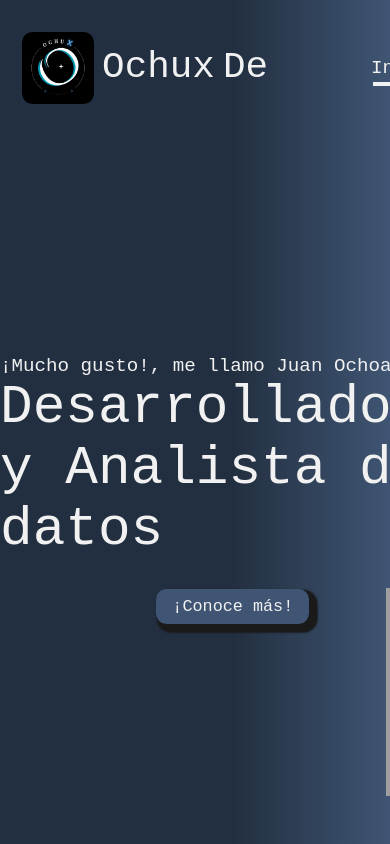
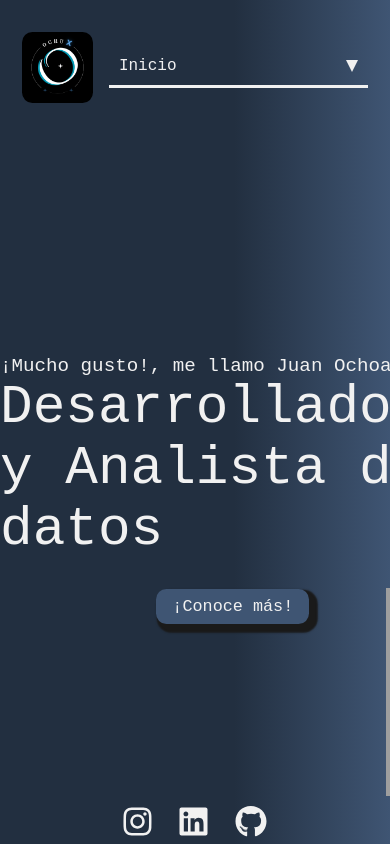
Before and after one commit to ochuxx/web_portfolio, a React (Vite) app in the folder template-react/: page / in a window 390 px wide. Shown: the top 844 px of the page. Built offline with nearby package versions, Linux system fonts and the light colour scheme; grey boxes are pictures that could not be loaded; a web font is replaced by a local one.

Commit message:
Header responsive
Se añade también el menú desplegable en caso de que la pantalla sea para celulares

```diff
--- a/template-react/src/components/header/ListMenu.jsx
+++ b/template-react/src/components/header/ListMenu.jsx
@@ -11,7 +11,14 @@ function MenuItem({ itemSelected, thisItem, thisItemArrayIndex, handleItemClick
       className={styles['list-menu__item']}
       onClick={() => handleItemClick(thisItem, thisItemArrayIndex)}
     >
-      <span>{thisItem[0]}</span>
+      <span
+        className={`
+          ${styles['list-menu__item__title']}
+          ${isSelected ? styles['list-menu__item__title--selected'] : ''}
+        `}
+      >
+        {thisItem[0]}
+      </span>
       <div className={`${styles[classOfBar]}`}></div>
     </li>
   )
@@ -22,12 +29,14 @@ export function ListMenu() {
   const itemIndexRef = useRef(0)
   const mouseScrollTimer = useRef(null)
   const [itemSelected, setItemSelected] = useState(items[itemIndexRef.current])
+  const [isDropActive, setIsDropActive] = useState(false) // Activar o desactivar menú en drop
   const { isScrollActive } = useContext(scrollActiveContext)
 
   // Mover scroll y saber en que módulo se encuentra el usuario
   const handleItemClick = (item, itemArrayIndex) => {
     const contentComponent = document.querySelector('#main-component')
     const currentModuleHeight = contentComponent.getBoundingClientRect().height
+    setIsDropActive(false)
     contentComponent.scrollTo({
       top: (currentModuleHeight * item[1]) - currentModuleHeight, // Mover scroll según el índice del módulo
       behavior:'smooth'
@@ -88,11 +97,21 @@ export function ListMenu() {
       window.removeEventListener('resize', handleResize)
       window.removeEventListener('keydown', handleKeyDown)
       window.removeEventListener('wheel', handleMouseScroll)
-    }
+  }
   }, [])
 
   return (
-      <ul className={styles['list-menu']}>
+    <section className={styles['list-menu-container']}>
+      <div className={styles['list-menu--drop']} onClick={() => {setIsDropActive(!isDropActive)}}>
+        <h3 className={styles['list-menu--drop__title']}>{itemSelected[0]}</h3>
+        <span className={`
+          ${styles['list-menu--drop__caret']}
+          ${isDropActive ? styles['list-menu--drop__caret--active'] : ''}
+        `}>
+
+        </span>
+      </div>
+      <ul className={`${styles['list-menu']} ${isDropActive ? styles['list-menu--drop-active'] : ''}`}>
         {
           items.map((item, i) => (
             <MenuItem
@@ -105,5 +124,6 @@ export function ListMenu() {
           ))
         }
       </ul>
+    </section>
   )
 }
--- a/template-react/src/components/header/MainHeader.jsx
+++ b/template-react/src/components/header/MainHeader.jsx
@@ -1,7 +1,7 @@
 import { AnimatedTitle } from './AnimatedTitle'
 import { SocialMedia } from './SocialMedia'
 import { ListMenu } from './ListMenu'
-import styles from '@styles/header/Header.module.css'
+import styles from '@styles/header/MainHeader.module.css'
 
 // Component: Masthead
 function Masthead() {
--- a/template-react/src/styles/header/AnimatedTitle.module.css
+++ b/template-react/src/styles/header/AnimatedTitle.module.css
@@ -2,9 +2,8 @@
   display: flex;
   gap: .5rem;
   font-weight: 400;
-  font-size: 2.35rem;
-  line-height: 2.4rem;
-  width: 16.3rem;
+  font-size: 230%;
+  line-height: 100%;
 }
 
 .text-container__titles {
@@ -27,3 +26,12 @@
 @keyframes blink {
   60% { background-color: transparent; }
 }
+
+@media (max-width: 720px) {
+  .text-container__titles {
+    color: transparent;
+  }
+  .blink {
+    background-color: transparent;
+  }
+}
--- a/template-react/src/styles/header/Header.module.css
+++ /dev/null
@@ -1,34 +0,0 @@
-/* component: Header */
-.header-container {
-  position: relative;
-  display: grid;
-  grid-template-columns: 1fr 2fr 1fr;
-  height: 100%;
-  border-radius: .2rem;
-  padding: 0 2%;
-}
-
-/* component: Masthead */
-.masthead {
-  display: flex;
-  align-items: center;
-  gap: .5rem;
-}
-
-.masthead__logo {
-  width: 4.5rem;
-  border-radius: var(--little-border);
-}
-
-/* component: nav of ListMenu */
-.list-menu-container {
-  display: grid;
-  place-items: center;
-}
-
-/* component: section of SocialMedia */
-.social-media-container {
-  display: flex;
-  align-items: center;
-  justify-content: end;
-}
--- a/template-react/src/styles/header/ListMenu.module.css
+++ b/template-react/src/styles/header/ListMenu.module.css
@@ -1,13 +1,49 @@
+/* DROP */
+.list-menu--drop {
+  display: none;
+  justify-content: space-between;
+  align-items: center;
+  padding: 4%;
+  border-bottom: 0.2rem solid var(--font-color);
+  border-top-left-radius: var(--little-border);
+  border-top-right-radius: var(--little-border);
+  color: var(--font-color);
+  cursor: pointer;
+
+  transition: 300ms ease box-shadow;
+}
+
+.list-menu--drop__title {
+  font-weight: normal;
+  user-select: none;
+  font-size: 100%;
+}
+
+.list-menu--drop__caret {
+  width: 0;
+  height: 0;
+  border-left: 0.4rem solid transparent;
+  border-right: 0.4rem solid transparent;
+  border-top: 0.8rem solid var(--font-color);
+
+  transition: 300ms ease;
+}
+
+.list-menu--drop__caret--active {
+  transform: rotate(180deg);
+}
+
+/* NO DROP */
 .list-menu {
   display: flex;
+  list-style: none;
   gap: 1.75rem;
 }
 
 .list-menu__item {
   position: relative;
   top: .25rem;
-  font-size: 1.2rem;
-  list-style: none;
+  font-size: 120%;
   cursor: pointer;
   white-space: nowrap;
   user-select: none;
@@ -30,3 +66,60 @@
 .list-menu__item:hover .item__bar {
   background-color: var(--gray-color);
 }
+
+@media (max-width: 530px) {
+  .list-menu-container {
+    position: relative;
+    width: 100%;
+  }
+
+  .list-menu--drop {
+    display: flex;
+  }
+
+  .list-menu {
+    position: absolute;
+    flex-direction: column;
+    gap: 0;
+    width: 100%;
+    background-color: var(--black-color);
+    opacity: 0;
+    visibility: hidden;
+    z-index: 2;
+  }
+
+  .list-menu__item {
+    top: unset;
+    padding: 3% 3%;
+    font-size: 100%;
+  }
+
+  .list-menu__item__title {
+    position: relative;
+    left: 2%;
+  }
+
+  .list-menu__item__title--selected {
+    color: var(--black-color);
+  }
+
+  .item__bar, .item__bar--selected {
+    position: absolute;
+    top: 50%;
+    height: 100%;
+    z-index: -1;
+    transform: translate(0, -56%);
+    transition: none;
+  }
+
+  .list-menu__item:hover .item__bar {
+    background-color: var(--main-color);
+  }
+
+  .list-menu--drop-active {
+    opacity: unset;
+    visibility: unset;
+
+    transition: opacity ease 200ms, visibility ease 200ms;
+  }
+}
--- /dev/null
+++ b/template-react/src/styles/header/MainHeader.module.css
@@ -0,0 +1,74 @@
+/* component: Header */
+.header-container {
+  position: relative;
+  display: grid;
+  grid-template-columns: 1fr 2fr 1fr;
+  height: 100%;
+  border-radius: .2rem;
+  padding: 0 2%;
+  min-height: 90px;
+  width: 100vw;
+}
+
+/* component: Masthead */
+.masthead {
+  display: flex;
+  align-items: center;
+  gap: .5rem;
+  min-width: 18rem;
+}
+
+.masthead__logo {
+  width: 100%;
+  max-width: 5rem;
+  border-radius: var(--little-border);
+}
+
+/* component: nav of ListMenu */
+.list-menu-container {
+  display: flex;
+  justify-content: center;
+  align-items: center;
+}
+
+/* component: section of SocialMedia */
+.social-media-container {
+  display: flex;
+  align-items: center;
+  justify-content: end;
+}
+
+@media (max-width: 940px) {
+  .header-container {
+    grid-template-columns: 1fr 3fr;
+  }
+
+  .social-media-container {
+    position: fixed;
+    bottom: 0;
+    right: 50%;
+    z-index: 1;
+    transform: translate(50%, -10%);
+  }
+}
+
+@media (max-width: 720px) {
+  .masthead {
+    min-width: 13.5rem;
+  }
+}
+
+@media (max-width: 650px) {
+  .masthead {
+    min-width: unset;
+    margin-right: 1rem;
+  }
+
+  .masthead__title-container {
+    display: none;
+  }
+}
+
+@media (max-width: 530px) {
+
+}
--- a/template-react/src/styles/header/SocialMedia.module.css
+++ b/template-react/src/styles/header/SocialMedia.module.css
@@ -10,7 +10,7 @@
   height: 2.75rem;
   color: var(--font-color);
 
-  transition: ease .15s;
+  transition: color ease .15s;
 }
 
 .icon-link__symbol--instagram:hover {
@@ -24,3 +24,9 @@
 .icon-link__symbol--github:hover {
   color: #333;
 }
+
+@media (max-width: 940px) {
+  .icon-link__symbol {
+    height: 2rem;
+  }
+}
```
